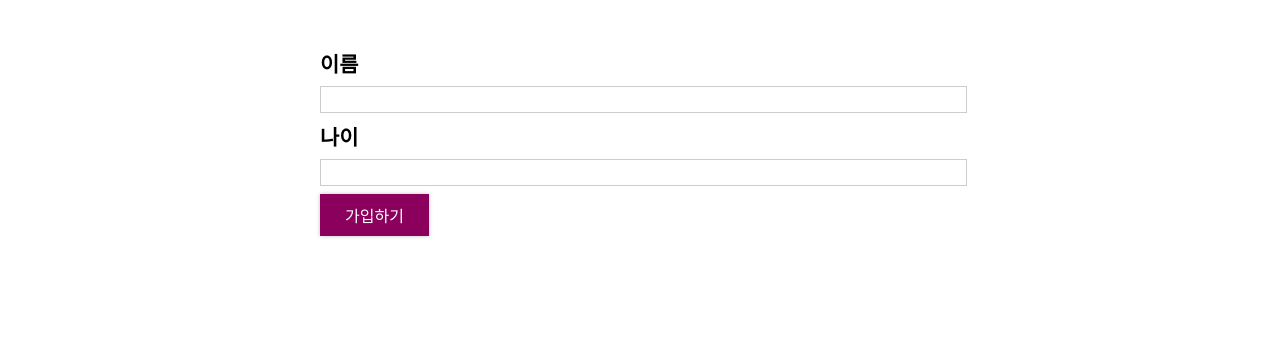
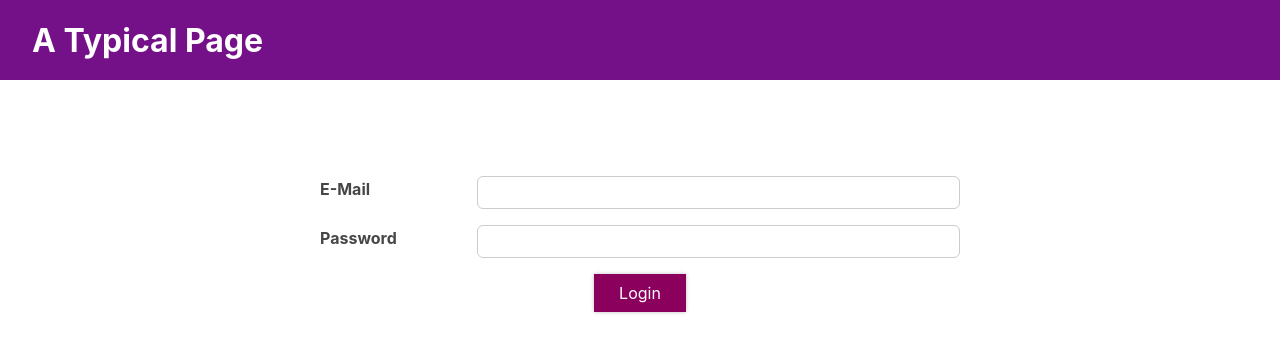
Before and after one commit to si-cpu/react_study2409, a React (Create React App) app: page / in a window 1280 px wide. Shown: the top 352 px of the page. Built offline with nearby package versions, Linux system fonts and the light colour scheme.

Commit message:
side effect 템플릿

```diff
--- a/src/App.js
+++ b/src/App.js
@@ -1,21 +1,17 @@
 import React, { useState } from 'react';
 import AddUsers from './components/Users/AddUsers';
 import UserList from './components/Users/UserList';
-
-const USER_LIST = [];
+import MainHeader from './components/SideEffect/MainHeader/MainHeader';
+import Login from './components/SideEffect/Login/Login';
 
 const App = () => {
-  const [userList, setUserList] = useState(USER_LIST);
-
-  const addUserHandler = (newUser) => {
-    setUserList((prev) => [...prev, newUser]);
-  };
-
   return (
-    <div>
-      <AddUsers onAdd={addUserHandler} />
-      <UserList list={userList} />
-    </div>
+    <>
+      <MainHeader />
+      <main>
+        <Login />
+      </main>
+    </>
   );
 };
 
--- /dev/null
+++ b/src/components/SideEffect/Login/Login.js
@@ -0,0 +1,28 @@
+import React from 'react';
+import Card from '../../UI/Card';
+import styles from './Login.module.css';
+import ButtonComponent from '../../UI/Button';
+
+const Login = () => {
+  return (
+    <Card className={styles.login}>
+      <form>
+        <div className={`${styles.control} `}>
+          <label htmlFor='email'>E-Mail</label>
+          <input type='email' id='email' />
+        </div>
+        <div className={`${styles.control} `}>
+          <label htmlFor='password'>Password</label>
+          <input type='password' id='password' />
+        </div>
+        <div className={styles.actions}>
+          <ButtonComponent type='submit' className={styles.btn}>
+            Login
+          </ButtonComponent>
+        </div>
+      </form>
+    </Card>
+  );
+};
+
+export default Login;
--- /dev/null
+++ b/src/components/SideEffect/Login/Login.module.css
@@ -0,0 +1,55 @@
+.login {
+    width: 90%;
+    max-width: 40rem;
+    margin: 2rem auto;
+    padding: 2rem;
+}
+
+.control {
+    margin: 1rem 0;
+    display: flex;
+    align-items: stretch;
+    flex-direction: column;
+}
+
+.control label,
+.control input {
+    display: block;
+}
+
+.control label {
+    font-weight: bold;
+    flex: 1;
+    color: #464646;
+    margin-bottom: 0.5rem;
+}
+
+.control input {
+    flex: 3;
+    font: inherit;
+    padding: 0.35rem 0.35rem;
+    border-radius: 6px;
+    border: 1px solid #ccc;
+}
+
+.control input:focus {
+    outline: none;
+    border-color: #4f005f;
+    background: #f6dbfc;
+}
+
+.control.invalid input {
+    border-color: red;
+    background: #fbdada;
+}
+
+.actions {
+    text-align: center;
+}
+
+@media (min-width: 768px) {
+    .control {
+        align-items: center;
+        flex-direction: row;
+    }
+}
--- /dev/null
+++ b/src/components/SideEffect/MainHeader/MainHeader.js
@@ -0,0 +1,14 @@
+import React from 'react';
+import Navigation from '../Navigation/Navigation';
+import classes from './MainHeader.module.css';
+
+const MainHeader = (props) => {
+  return (
+    <header className={classes['main-header']}>
+      <h1>A Typical Page</h1>
+      <Navigation />
+    </header>
+  );
+};
+
+export default MainHeader;
--- /dev/null
+++ b/src/components/SideEffect/MainHeader/MainHeader.module.css
@@ -0,0 +1,16 @@
+.main-header {
+    position: fixed;
+    top: 0;
+    left: 0;
+    width: 100%;
+    height: 5rem;
+    display: flex;
+    justify-content: space-between;
+    align-items: center;
+    background: #741188;
+    padding: 0 2rem;
+}
+
+.main-header h1 {
+    color: white;
+}
--- /dev/null
+++ b/src/components/SideEffect/Navigation/Navigation.js
@@ -0,0 +1,12 @@
+import React from 'react';
+import classes from './Navigation.module.css';
+
+const Navigation = () => {
+  return (
+    <nav className='classes.nav'>
+      <ul></ul>
+    </nav>
+  );
+};
+
+export default Navigation;
--- /dev/null
+++ b/src/components/SideEffect/Navigation/Navigation.module.css
@@ -0,0 +1,43 @@
+.nav ul {
+    list-style: none;
+    margin: 0;
+    padding: 0;
+    display: flex;
+    align-items: center;
+}
+
+.nav li {
+    margin: 0;
+    margin-left: 2rem;
+}
+
+.nav a {
+    text-decoration: none;
+    color: white;
+}
+
+.nav a:hover,
+.nav a:active {
+    color: #f3cafb;
+}
+
+.nav button {
+    font: inherit;
+    background: #dd0db0;
+    border: 1px solid #dd0db0;
+    padding: 0.5rem 1.5rem;
+    color: white;
+    cursor: pointer;
+    box-shadow: 0 2px 4px rgba(0, 0, 0, 0.26);
+    border-radius: 20px;
+}
+
+.nav button:focus {
+    outline: none;
+}
+
+.nav button:hover,
+.nav button:active {
+    color: #f3cafb;
+    box-shadow: 0 2px 10px rgba(0, 0, 0, 0.26);
+}
--- a/src/components/Users/AddUsers.js
+++ b/src/components/Users/AddUsers.js
@@ -1,4 +1,4 @@
-import React, { useState } from 'react';
+import React, { useRef, useState } from 'react';
 import Card from '../UI/Card';
 import ButtonComponent from '../UI/Button';
 import styles from './AddUsers.module.css';
@@ -9,30 +9,22 @@
     이름과 나이를 입력받아서, 가입하기 버튼을 누르면 가입 처리를 해 주세요.
     가입 처리? -> App.js에 있는 USER_LIST에 객체 형태로 추가.
     */
-  const [userValue, setUserValue] = useState({
-    userName: '',
-    age: '',
-  });
   // 에러 상태를 관리하는 변수
   const [error, setError] = useState(null);
 
-  const userNameChangeHandler = (e) => {
-    console.log('nameChangeHandler 호출됨!');
-
-    setUserValue((prev) => {
-      return { ...prev, userName: e.target.value };
-    });
-  };
-
-  const ageChangeHandler = (e) => {
-    setUserValue((prev) => {
-      return { ...prev, age: e.target.value };
-    });
-  };
+  //useREF로 기억된 input요소 가져오기
+  const nameInput = useRef();
+  const ageInput = useRef();
 
   const userSubmitHandler = (e) => {
     e.preventDefault();
-    if (userValue.userName.trim() === '' || userValue.age.trim() === '') {
+    console.log(nameInput);
+    console.log(ageInput);
+
+    if (
+      nameInput.current.value.trim() === '' ||
+      ageInput.current.value.trim() === ''
+    ) {
       setError({
         title: '유효하지 않은 입력값',
         message: '입력값은 공백으로 작성하시면 안됩니다!',
@@ -40,7 +32,7 @@
       return;
     }
 
-    if (+userValue.age < 1) {
+    if (+ageInput.current.value.trim() < 1) {
       setError({
         title: '유효하지 않은 나이의 범위',
         message: '나이는 1 이상의 숫자로 작성해 주세요!',
@@ -48,12 +40,13 @@
       return;
     }
 
-    onAdd(userValue);
+    onAdd({
+      username: nameInput.current.value,
+      age: ageInput.current.value,
+    });
 
-    setUserValue({
-      userName: '',
-      age: '',
-    });
+    nameInput.current.value = '';
+    ageInput.current.value = '';
   };
 
   return (
@@ -68,19 +61,9 @@
       <Card className={styles.input}>
         <form onSubmit={userSubmitHandler}>
           <label htmlFor='username'>이름</label>
-          <input
-            id='username'
-            type='text'
-            onChange={userNameChangeHandler}
-            value={userValue.userName}
-          />
+          <input id='username' type='text' ref={nameInput} />
           <label htmlFor='age'>나이</label>
-          <input
-            id='age'
-            type='number'
-            onChange={ageChangeHandler}
-            value={userValue.age}
-          />
+          <input id='age' type='number' ref={ageInput} />
           <ButtonComponent type='submit'>가입하기</ButtonComponent>
         </form>
       </Card>
--- a/src/index.css
+++ b/src/index.css
@@ -11,3 +11,7 @@
   font-family: source-code-pro, Menlo, Monaco, Consolas, 'Courier New',
     monospace;
 }
+
+main {
+  margin-top: 10%;
+}
```
Also changed, not shown: src/components/SideEffect/Home/Home.js (added, +13 -0 lines), src/components/SideEffect/Home/Home.module.css (added, +7 -0 lines).
